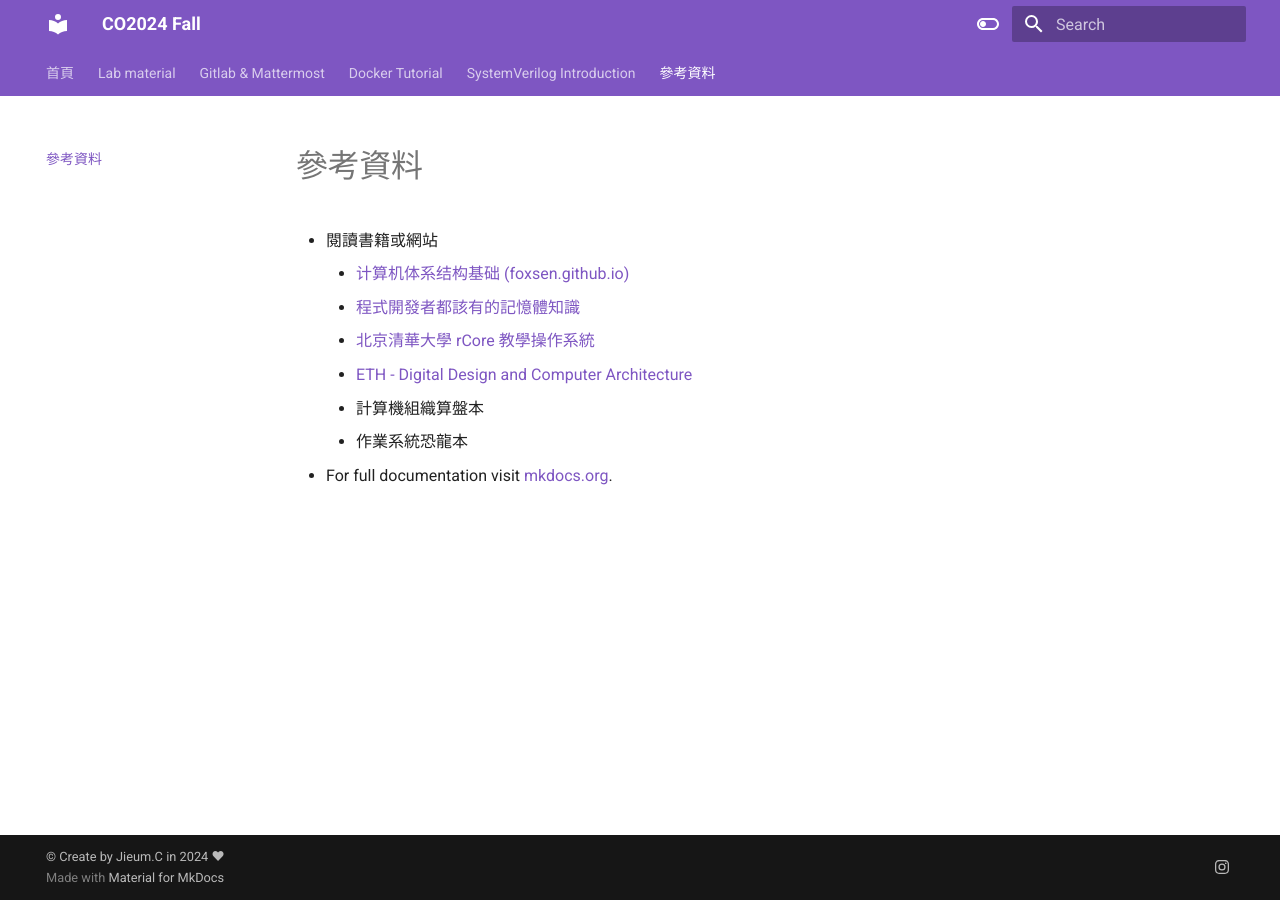
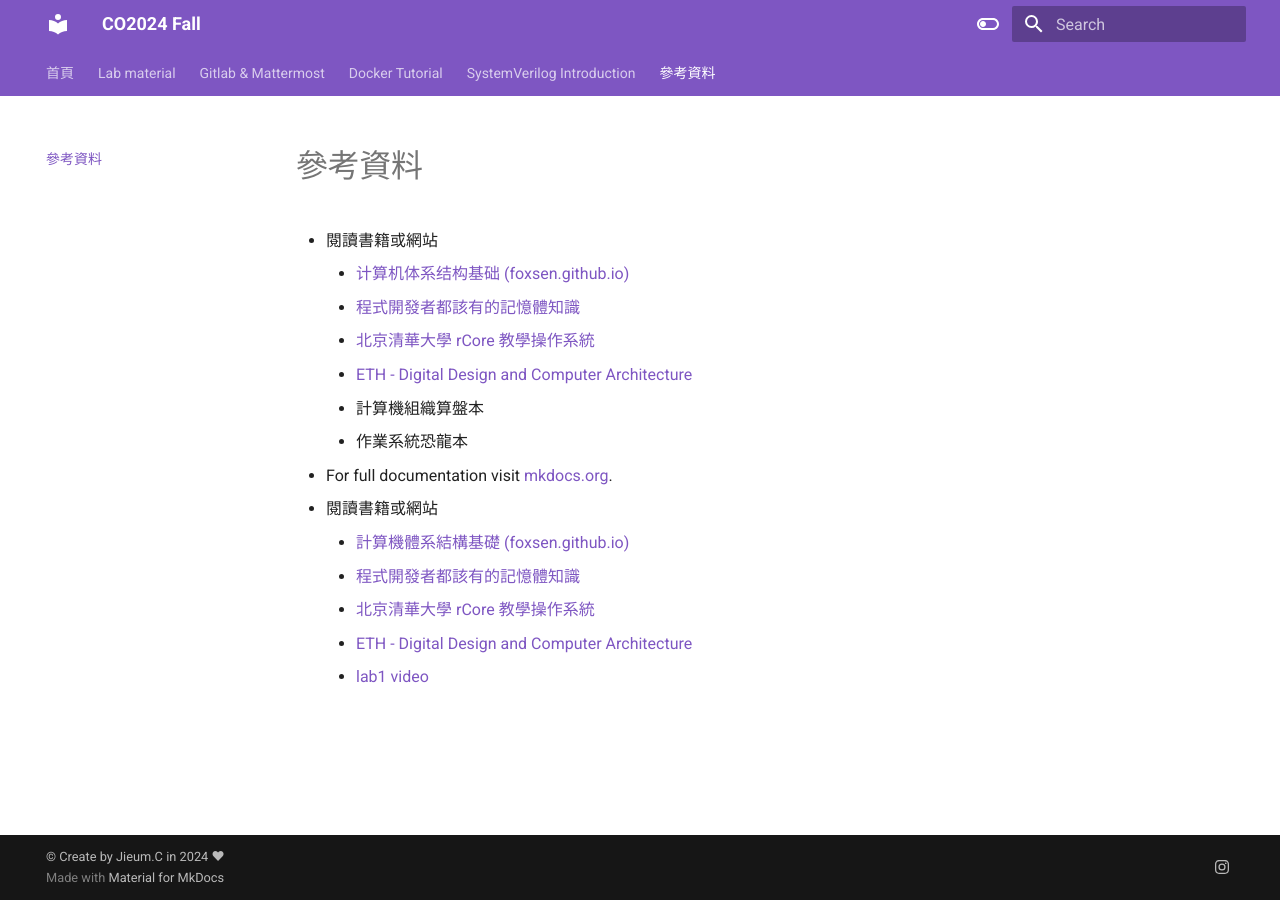
Before and after one commit to Jieumban/Test_mkdocs-, an MkDocs documentation site: the page built from docs/references.md, in a window 1280 px wide. Built offline with MkDocs 1.6.1 and Material for MkDocs 9.7.7, drawn with Linux system fonts in a browser that asks for light colours.

Commit message:
update 24080415

```diff
--- a/docs/references.md
+++ b/docs/references.md
@@ -6,3 +6,10 @@
     - 計算機組織算盤本
     - 作業系統恐龍本
 - For full documentation visit [mkdocs.org](https://www.mkdocs.org).
+
+- 閱讀書籍或網站
+    - [計算機體系結構基礎 (foxsen.github.io)](https://foxsen.github.io/archbase/)
+    - [程式開發者都該有的記憶體知識](https://sysprog21.github.io/cpumemory-zhtw/)
+    - [北京清華大學 rCore 教學操作系統](https://rcore-os.cn/rCore-Tutorial-Book-v3/index.html)
+    - [ETH - Digital Design and Computer Architecture](https://safari.ethz.ch/digitaltechnik/spring2023/doku.php?id=schedule)
+    - [lab1 video](https://youtube.com/)
--- a/mkdocs.yml
+++ b/mkdocs.yml
@@ -27,6 +27,8 @@ theme:
       accent: blue
 extra_css:
   - 'extra.css'
+extra_javascript:
+  - js/custom.js
 plugins:
   - social
   - search
```
Also changed, not shown: 1 other file.
